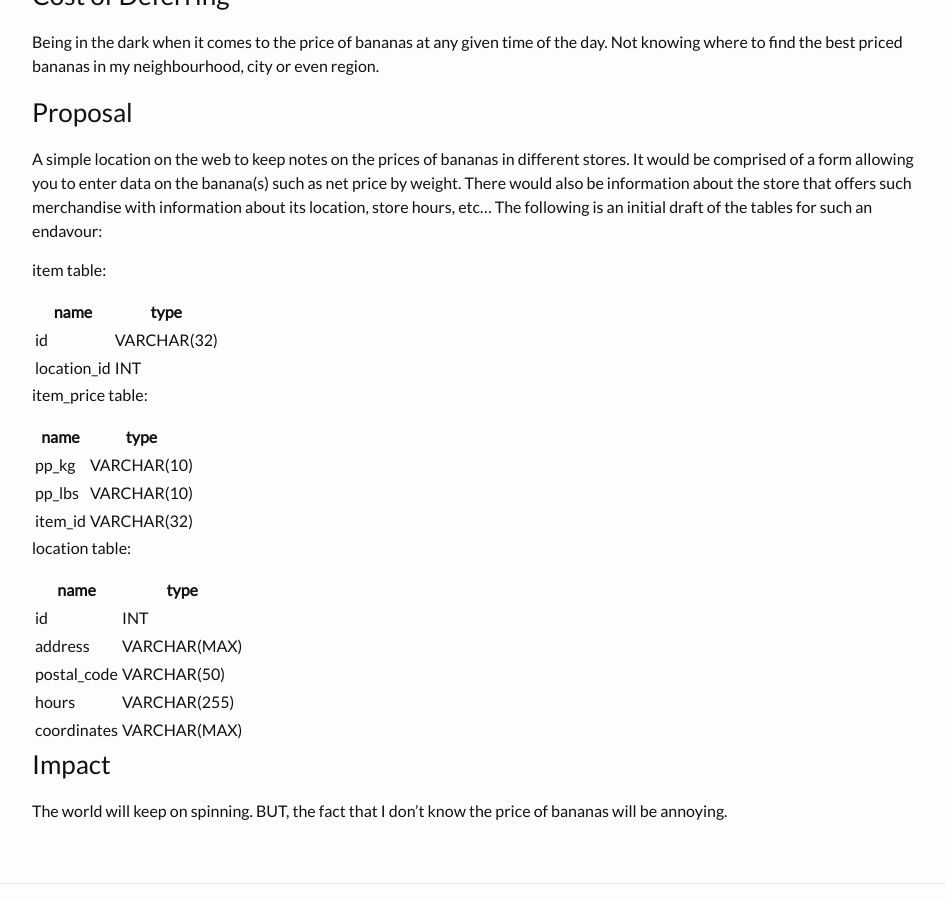
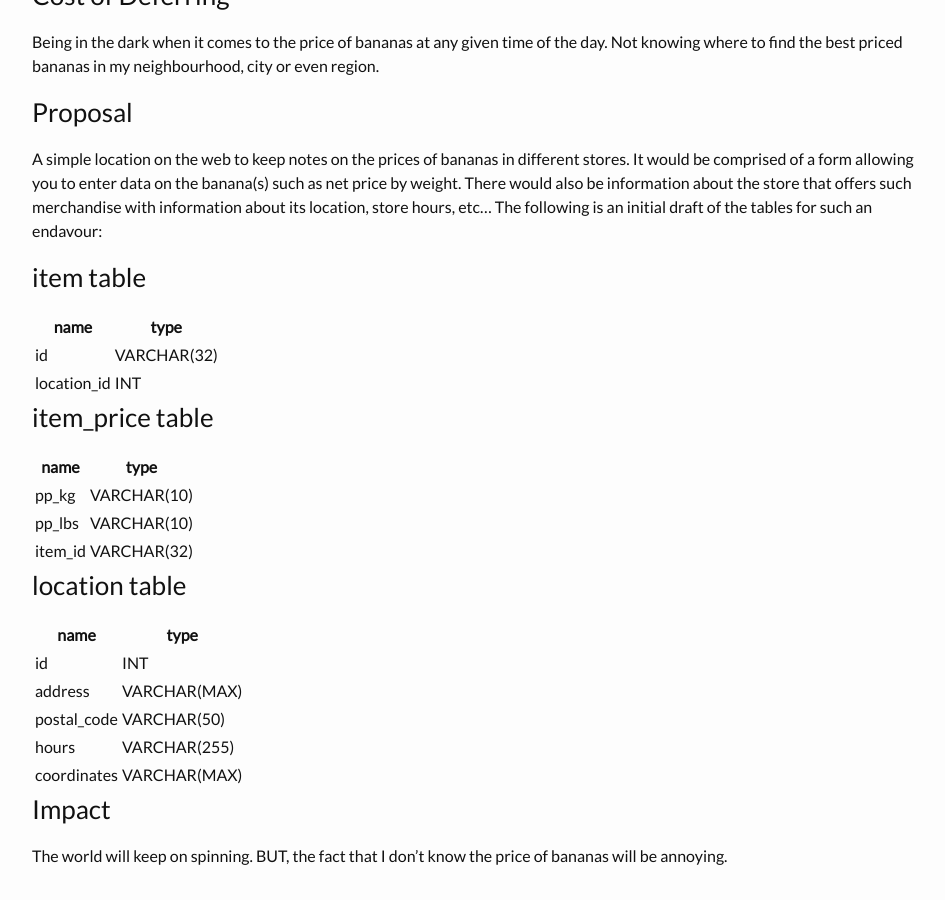
Before and after one commit to meistermuka/meistermuka.github.io, a Jekyll site: the page built from _posts/2016-11-08-banana-tracker-technical-proposal.markdown, in a window 1280 px wide and 900 px high, scrolled down 431 px. Shown: the whole window, without its empty margins (158-1103 px from the left). Built offline with Jekyll 4.4.1, drawn with Linux system fonts in a browser that asks for light colours; part of the change alters nothing that is shown.

Commit message:
Update 2016-11-08-banana-tracker-technical-proposal.markdown

```diff
--- a/_posts/2016-11-08-banana-tracker-technical-proposal.markdown
+++ b/_posts/2016-11-08-banana-tracker-technical-proposal.markdown
@@ -1,11 +1,17 @@
 ---
 layout: post
 title:  "Technical Proposal: Banana Tracker"
-date:   2016-11-08 15:53:00 -0500
+date:   2016-11-08 15:53:00
 categories: update
+tags:
+- technical proposal
+- new project
 ---
-# Banana Tracker
-## Technical Proposal
+Banana Tracker
+==============
+
+Technical Proposal
+------------------
 
 ### Introduction
 Have the ability to track the ever changing price of bananas in general stores and fruit stores in and around my city.
@@ -17,30 +23,70 @@ Being in the dark when it comes to the price of bananas at any given time of the
 A simple location on the web to keep notes on the prices of bananas in different stores. It would be comprised of a form allowing you to enter data on the banana(s) such as net price by weight. There would also be information about the store that offers such merchandise with information about its location, store hours, etc...
 The following is an initial draft of the tables for such an endavour:
 
-item table:
+### item table
+<table>
+  <tr>
+  <th>name</th>
+  <th>type</th>
+  </tr>
+  <tr>
+  <td>id</td>
+  <td>VARCHAR(32)</td>
+  </tr>
+  <tr>
+  <td>location_id</td>
+  <td>INT</td>
+  </tr>
+</table>
 
-| name        | type    |
-|-------------|---------|
-| id          | VARCHAR(32) |
-| location_id | INT     |
+### item_price table
+<table>
+  <tr>
+  <th>name</th>
+  <th>type</th>
+  </tr>
+  <tr>
+  <td>pp_kg</td>
+  <td>VARCHAR(10)</td>
+  </tr>
+  <tr>
+  <td>pp_lbs</td>
+  <td>VARCHAR(10)</td>
+  </tr>
+  <tr>
+  <td>item_id</td>
+  <td>VARCHAR(32)</td>
+  </tr>
+</table>
 
-item_price table:
+### location table
+<table>
+  <tr>
+  <th>name</th>
+  <th>type</th>
+  </tr>
+  <tr>
+  <td>id</td>
+  <td>INT</td>
+  </tr>
+  <tr>
+  <td>address</td>
+  <td>VARCHAR(MAX)</td>
+  </tr>
+  <tr>
+  <td>postal_code</td>
+  <td>VARCHAR(50)</td>
+  </tr>
+  <tr>
+  <td>hours</td>
+  <td>VARCHAR(255)</td>
+  </tr>
+  <tr>
+  <td>coordinates</td>
+  <td>VARCHAR(MAX)</td>
+  </tr>
+</table>
 
-| name    | type    |
-|---------|---------|
-| pp_kg   | VARCHAR(10) |
-| pp_lbs  | VARCHAR(10) |
-| item_id | VARCHAR(32) |
-
-location table:
-
-| name        | type         |
-|-------------|--------------|
-| id          | INT          |
-| address     | VARCHAR(MAX) |
-| postal_code | VARCHAR(50)  |
-| hours       | VARCHAR(255) |
-| coordinates | VARCHAR(MAX) |
 
 ### Impact
 The world will keep on spinning. BUT, the fact that I don't know the price of bananas will be annoying.
```
